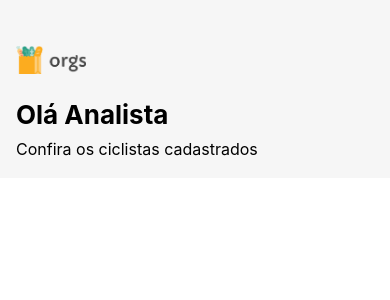
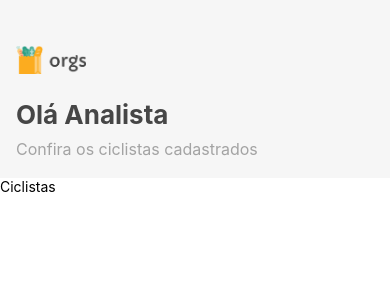
Before and after one commit to pedrocpacheco/React-Native-Hooks-Expo, a React Native app: screen / in a window 390 px wide. Shown: the top 300 px of the page. Built offline with nearby package versions, Linux system fonts and the light colour scheme.

Commit message:
feat: create Cyclists component

```diff
--- /dev/null
+++ b/src/index.d.ts
@@ -0,0 +1 @@
+declare module '*.png';
--- a/src/views/Home/Home.tsx
+++ b/src/views/Home/Home.tsx
@@ -1,5 +1,9 @@
-import Top from "./components/Top.tsx"
+import Cyclists from "./components/Cyclists"
+import Top from "./components/Top"
 
 export default function Home(){
-    return <Top />
+    return <>
+        <Top />
+        <Cyclists />
+    </>
 }
--- /dev/null
+++ b/src/views/Home/components/Cyclists.tsx
@@ -0,0 +1,12 @@
+import React, {useEffect} from "react"
+import { Text } from "react-native";
+
+import { getCyclists } from "../../../services/getData";
+
+export default function Cyclists(){
+  useEffect(() => {
+    const retorno = getCyclists();
+  }, []);
+
+  return <Text>Ciclistas</Text>
+}
--- a/src/views/Home/components/Top.tsx
+++ b/src/views/Home/components/Top.tsx
@@ -19,8 +19,8 @@ class Top extends React.Component{
     render(){
     return <View style={styles.top}>
         <Image source={logo} style={styles.topImage} />
-        <Text style={styles.welcomeTitle}>{this.state.top.welcome}</Text>
-        <Text style={styles.welcomeCaption}>{this.state.top.caption}</Text>
+        <Text style={styles.welcome}>{this.state.top.welcome}</Text>
+        <Text style={styles.caption}>{this.state.top.caption}</Text>
     </View>
     }
 }
@@ -35,15 +35,17 @@ const styles = StyleSheet.create({
         width: 70,
         height: 28
     },
-    welcomeTitle: {
+    welcome: {
         marginTop: 20,
         fontSize: 26,
         lineHeight: 42,
-        fontWeight: "bold"
+        fontWeight: "bold",
+        color: "#464646"
     },
-    welcomeCaption: {
+    caption: {
         fontSize: 16,
-        lineHeight: 26
+        lineHeight: 26,
+        color: "#A3A3A3"
     }
 })
 
```
